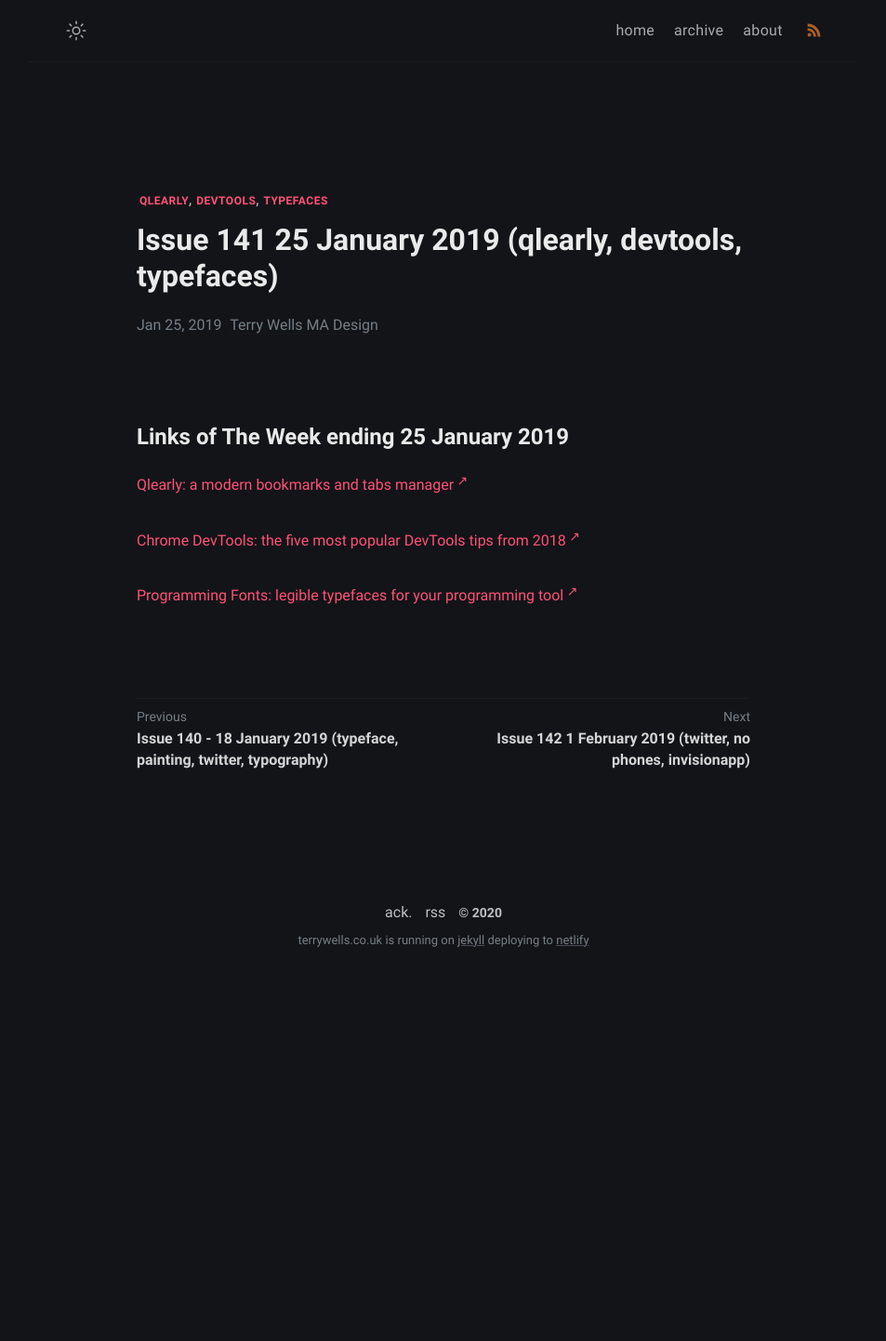
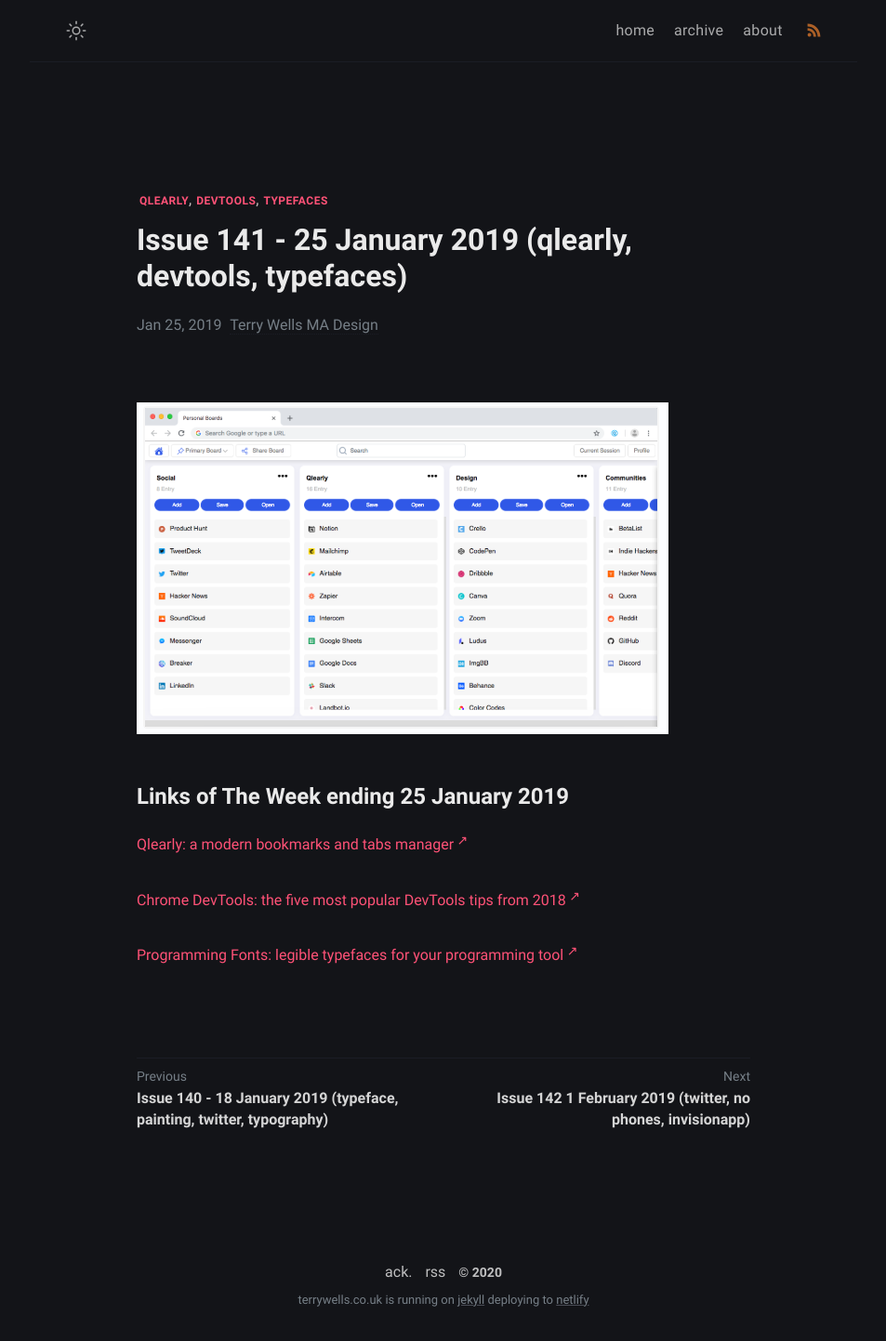
Before and after one commit to wristtattoo/jekyll-klise, a Jekyll site: the page built from _posts/2020-11-03-issue-141-25-january-2019-qlearly-devtools-typefaces.md, in a window 1280 px wide. Shown: the whole page at 93% size, without its empty margins (163-1116 px from the left). Built offline with Jekyll 4.4.1, drawn with Linux system fonts in a browser that asks for light colours; a script that is not in the unit is left out; before the commit the page ends 1056 px from its top, so only the background shows below that.

Commit message:
Update Links of The Week “2020-11-03-issue-141-25-january-2019-qlearly-devtools-typefaces”

```diff
--- a/_posts/2020-11-03-issue-141-25-january-2019-qlearly-devtools-typefaces.md
+++ b/_posts/2020-11-03-issue-141-25-january-2019-qlearly-devtools-typefaces.md
@@ -1,9 +1,11 @@
 ---
 layout: post
-title: Issue 141 25 January 2019 (qlearly, devtools, typefaces)
+title: Issue 141 - 25 January 2019 (qlearly, devtools, typefaces)
 tags: qlearly devtools typefaces
 date: 2019-01-25T15:21:15.769Z
 ---
+![Qlearly](/assets/uploads/issue-141.png "Qlearly")
+
 # Links of The Week ending 25 January 2019
 
 <a href="https://qlearly.com/" target="_blank">Qlearly: a modern bookmarks and tabs manager</a>
```
Also changed, not shown: assets/uploads/issue-141.png (added).
